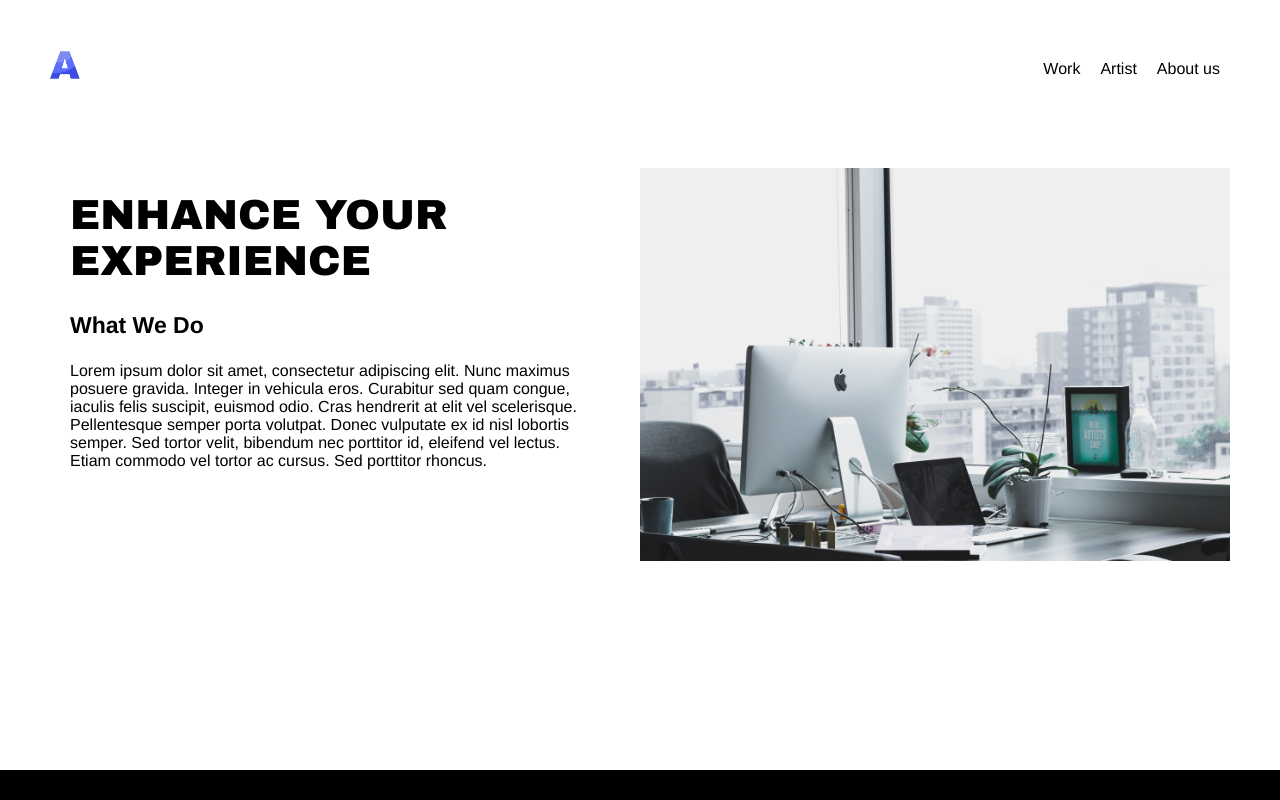
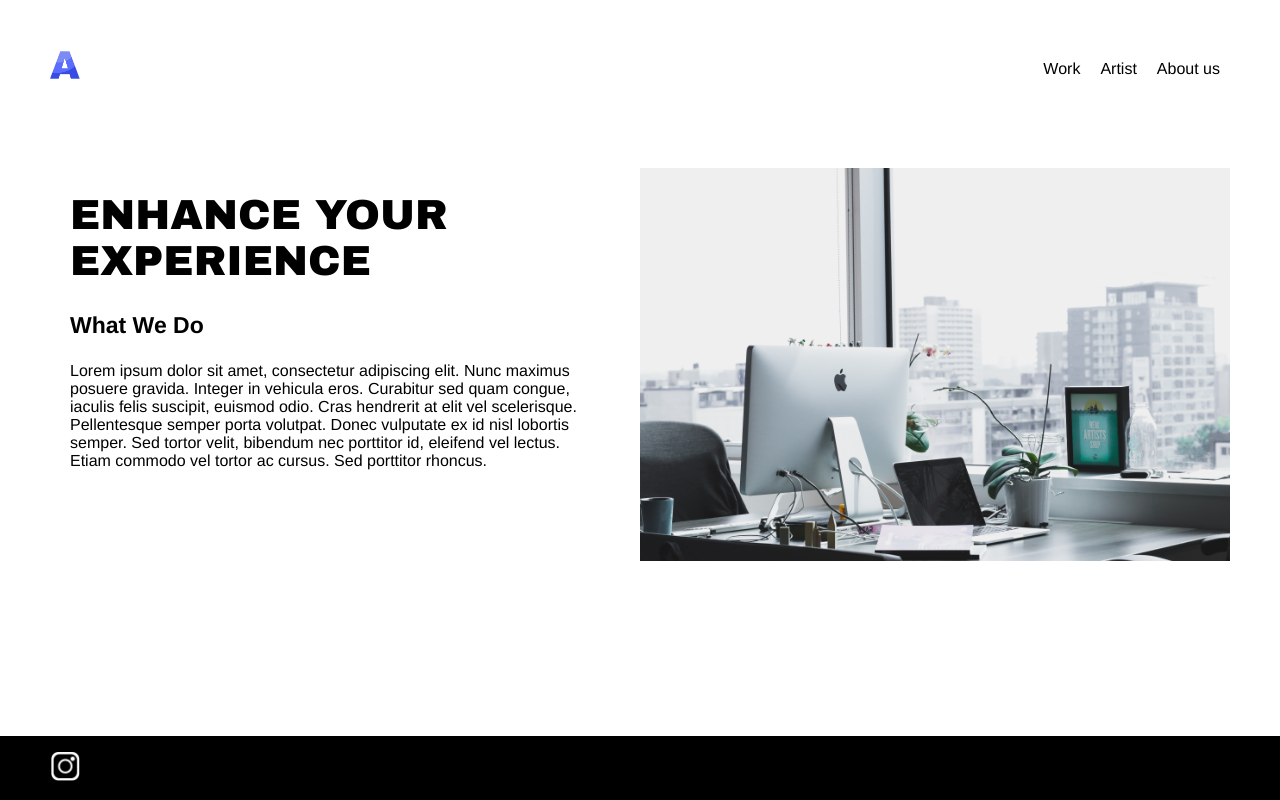
Before and after one commit to leahleeart/shareyourart, a plain HTML site: page aboutus.html in a window 1280 px wide. Drawn offline with Linux system fonts and the light colour scheme.

Commit message:
Update aboutus.html

```diff
--- a/aboutus.html
+++ b/aboutus.html
@@ -41,8 +41,8 @@
 </div>
 
 <div class="footer">
-  <a href="http://www.leah-lee.com">
-
+  <a href="https://www.instagram.com/leahlealee/">
+    <img src="image/instagram.png" alt="studio 1.jpg" style="width:30px;">
   </a>
 </div>
 
```
